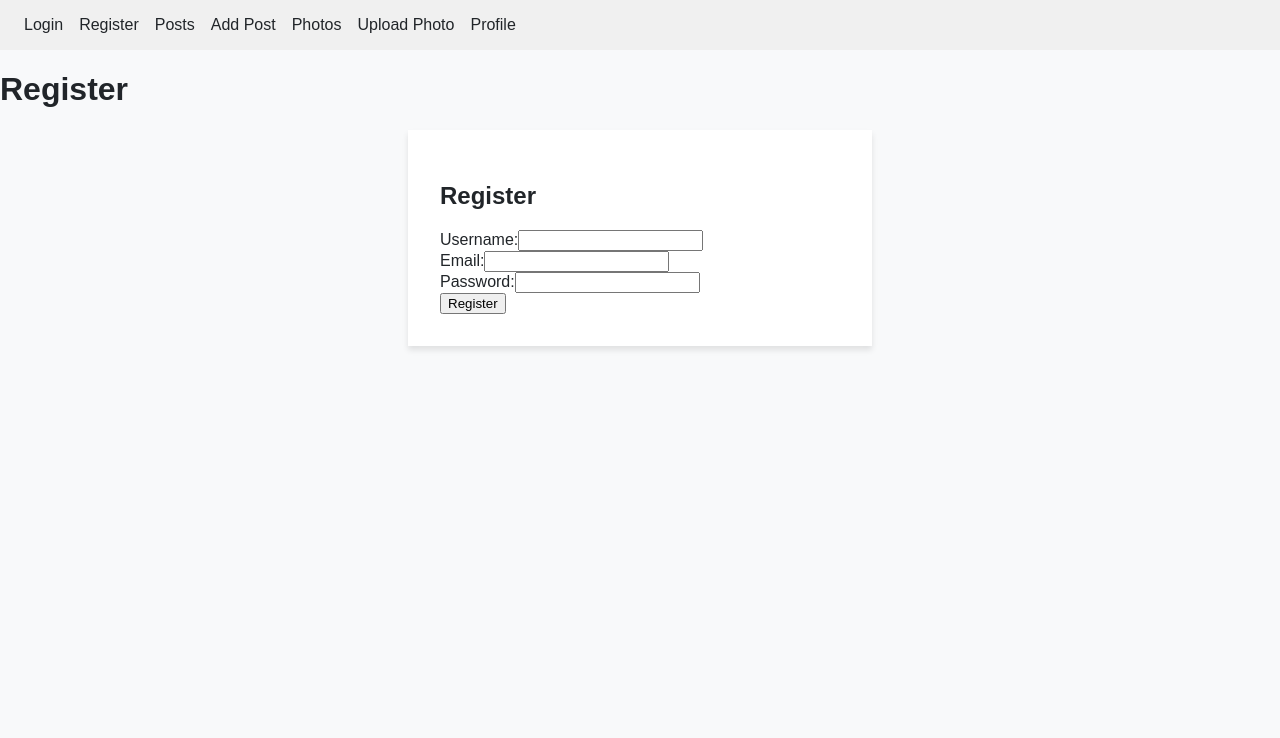
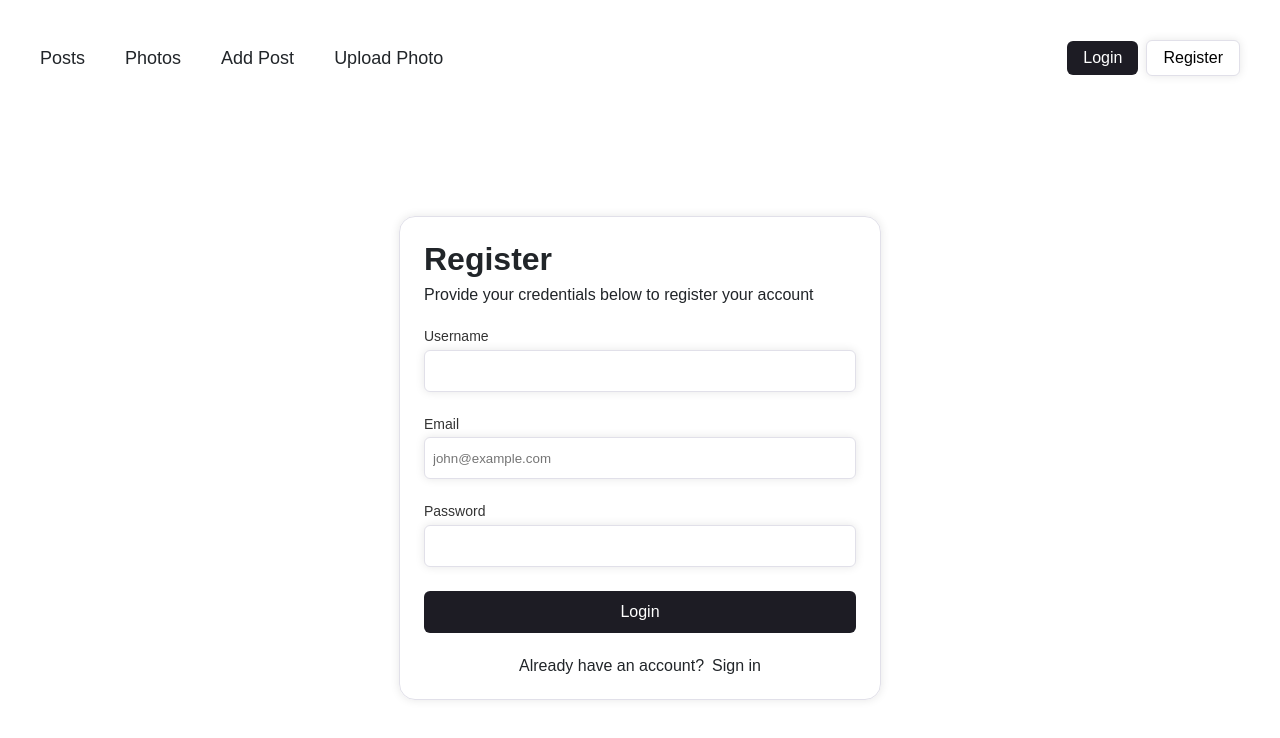
Before and after one commit to dstudnicki/FrameworkiProjekt, a React (Create React App) app in the folder frontend/: page /register in a window 1280 px wide. Shown: the top 738 px of the page. Built offline with nearby package versions, Linux system fonts and the light colour scheme.

Commit message:
feat(frontend): ui login, register create dynamic navbar

```diff
--- a/frontend/src/App.tsx
+++ b/frontend/src/App.tsx
@@ -8,35 +8,14 @@ import PhotosPage from "./routes/PhotosPage";
 import PhotoUploadPage from "./routes/PhotoUploadPage";
 import UserProfilePage from "./routes/UserProfilePage";
 import AddPostPage from "./routes/AddPostPage";
+import Navbar from "./components/Navbar/Navbar";
 
 function App() {
     return (
         <>
             <GlobalStyles />
             <Router>
-                <nav style={{ padding: "16px", backgroundColor: "#f0f0f0" }}>
-                    <a href="/login" style={{ margin: "0 8px" }}>
-                        Login
-                    </a>
-                    <a href="/register" style={{ margin: "0 8px" }}>
-                        Register
-                    </a>
-                    <a href="/posts" style={{ margin: "0 8px" }}>
-                        Posts
-                    </a>
-                    <a href="/post/add" style={{ margin: "0 8px" }}>
-                        Add Post
-                    </a>
-                    <a href="/photos" style={{ margin: "0 8px" }}>
-                        Photos
-                    </a>
-                    <a href="/photos/upload" style={{ margin: "0 8px" }}>
-                        Upload Photo
-                    </a>
-                    <a href="/profile" style={{ margin: "0 8px" }}>
-                        Profile
-                    </a>
-                </nav>
+                <Navbar />
                 <Routes>
                     <Route path="/login" element={<LoginPage />} />
                     <Route path="/register" element={<RegisterPage />} />
--- a/frontend/src/components/Auth/Login.tsx
+++ b/frontend/src/components/Auth/Login.tsx
@@ -1,40 +1,109 @@
 import React, { useState } from "react";
 import styled from "styled-components";
 import { useAuth } from "../../hooks/useAuth";
+import { Link, useNavigate } from "react-router-dom";
 
 const LoginContainer = styled.div`
-  max-width: 400px;
-  margin: 0 auto;
-  padding: 2rem;
-  background-color: #fff;
-  box-shadow: 0px 4px 6px rgba(0, 0, 0, 0.1);
+  max-width: 27rem;
+  margin: 100px auto;
+  padding: 1.5rem;
+  border: 1px solid;
+  border-radius: 1rem;
+  border-color: #E1E0E9;
+  box-shadow: 0 0 10px 0 rgba(0, 0, 0, 0.1);
+`;
+
+const LoginSection = styled.div`
+  display: flex;
+  flex-direction: column;
+  gap: 0.5rem;
+  padding-bottom: 1.5rem;
+`;
+
+const Form = styled.form`
+  display: flex;
+  flex-direction: column;
+  gap: 1.5rem;
+`;
+
+const InputContainer = styled.div`
+  display: grid;
+  gap: 0.35rem;
+`;
+
+const Label = styled.label`
+  font-size: 0.875rem;
+  font-weight: 500;
+  color: #333;
+`;
+
+const Input = styled.input`
+  display: flex;
+  height: 2.5rem;
+  border: 1px solid #E1E0E9;
+  border-radius: 0.375rem;
+  box-shadow: 0 0 10px 0 rgba(0, 0, 0, 0.1);
+  padding: 0 0.5rem;
+`;
+
+const Button = styled.button`
+  display: inline-flex;
+  justify-content: center;
+  align-items: center;
+  padding: 0.75rem 1.25rem;
+  font-size: medium;
+  width: 100%;
+  background-color: #1D1C24;
+  color: #fff;
+  border: none;
+  border-radius: 0.375rem;
+  cursor: pointer;
+`;
+
+const RegisterContent = styled.div`
+  display: flex;
+  justify-content: center;
+  gap: 0.5rem;
 `;
 
 const Login = () => {
     const { login } = useAuth();
     const [email, setEmail] = useState("");
     const [password, setPassword] = useState("");
-    console.log(email, password);
+    const navigate = useNavigate();
 
-    const handleSubmit = (e: React.FormEvent) => {
+    const handleSubmit = async (e: React.FormEvent) => {
         e.preventDefault();
-        login(email, password);
+        try {
+            await login(email, password);
+            // After login, navigate to a different page to force component remount
+            navigate("/posts", { replace: true }); // Navigate to posts or any other page
+        } catch (error) {
+            console.error("Login failed:", error);
+        }
     };
 
     return (
         <LoginContainer>
-            <h2>Login</h2>
-            <form onSubmit={handleSubmit}>
-                <div>
-                    <label>Email:</label>
-                    <input type="email" value={email} onChange={(e) => setEmail(e.target.value)} />
-                </div>
-                <div>
-                    <label>Password:</label>
-                    <input type="password" value={password} onChange={(e) => setPassword(e.target.value)} />
-                </div>
-                <button type="submit">Login</button>
-            </form>
+            <LoginSection>
+                <h1>Login</h1>
+                <p>Enter your email below to login to your account</p>
+            </LoginSection>
+            <Form onSubmit={handleSubmit}>
+                <InputContainer>
+                    <Label>Email</Label>
+                    <Input type="email" value={email} onChange={(e) => setEmail(e.target.value)} placeholder="john@example.com" />
+                </InputContainer>
+                <InputContainer>
+                    <Label>Password</Label>
+                    <Input type="password" value={password} onChange={(e) => setPassword(e.target.value)} />
+                </InputContainer>
+                <Button type="submit">Login</Button>
+                <RegisterContent>
+                    Don't have an account?
+                    <Link to="/register">Sign up</Link>
+                </RegisterContent>
+            </Form>
         </LoginContainer>
     );
 };
--- a/frontend/src/components/Auth/Register.tsx
+++ b/frontend/src/components/Auth/Register.tsx
@@ -1,13 +1,70 @@
 import React, { useState } from "react";
 import styled from "styled-components";
 import { useAuth } from "../../hooks/useAuth";
+import { Link } from "react-router-dom";
 
 const RegisterContainer = styled.div`
-  max-width: 400px;
-  margin: 0 auto;
-  padding: 2rem;
-  background-color: #fff;
-  box-shadow: 0px 4px 6px rgba(0, 0, 0, 0.1);
+  max-width: 27rem;
+  margin: 100px auto;
+  padding: 1.5rem;
+  border: 1px solid;
+  border-radius: 1rem;
+  border-color: #E1E0E9;
+  box-shadow: 0 0 10px 0 rgba(0, 0, 0, 0.1);
+`;
+
+const RegisterSection = styled.div`
+    display: flex;
+    flex-direction: column;
+    gap: 0.5rem;
+    padding-bottom: 1.5rem;
+
+    `;
+
+const Form = styled.form`
+    display: flex;
+    flex-direction: column;
+    gap: 1.5rem;
+`;
+
+const InputContainer = styled.div`
+    display: grid;
+    gap: 0.35rem;
+`;
+
+const Label = styled.label`
+    font-size: 0.875rem;
+    font-weight: 500;
+    color: #333;
+`;
+
+const Input = styled.input`
+    display: flex;
+    height: 2.5rem;
+    border: 1px solid #E1E0E9;
+    border-radius: 0.375rem;
+    box-shadow: 0 0 10px 0 rgba(0, 0, 0, 0.1);
+    padding: 0 0.5rem;
+`;
+
+const Button = styled.button`
+    display: inline-flex;
+    justify-content: center;
+    align-items: center;
+    padding: 0.75rem 1.25rem;
+    font-size: medium;
+    width: 100%;
+    background-color: #1D1C24;
+    color: #fff;
+    border: none;
+    border-radius: 0.375rem;
+    cursor: pointer;
+`;
+
+const RegisterContent = styled.div`
+display: flex;
+justify-content: center;
+gap: 0.5rem;
 `;
 
 const Register = () => {
@@ -25,22 +82,29 @@ const Register = () => {
 
     return (
         <RegisterContainer>
-            <h2>Register</h2>
-            <form onSubmit={handleSubmit}>
-                <div>
-                    <label>Username:</label>
-                    <input type="text" value={username} onChange={(e) => setUsername(e.target.value)} />
-                </div>
-                <div>
-                    <label>Email:</label>
-                    <input type="email" value={email} onChange={(e) => setEmail(e.target.value)} />
-                </div>
-                <div>
-                    <label>Password:</label>
-                    <input type="password" value={password} onChange={(e) => setPassword(e.target.value)} />
-                </div>
-                <button type="submit">Register</button>
-            </form>
+            <RegisterSection>
+                <h1>Register</h1>
+                <p>Provide your credentials below to register your account</p>
+            </RegisterSection>
+            <Form onSubmit={handleSubmit}>
+                <InputContainer>
+                    <Label>Username</Label>
+                    <Input type="email" value={username} onChange={(e) => setUsername(e.target.value)} />
+                </InputContainer>
+                <InputContainer>
+                    <Label>Email</Label>
+                    <Input type="password" value={email} onChange={(e) => setEmail(e.target.value)} placeholder="john@example.com" />
+                </InputContainer>
+                <InputContainer>
+                    <Label>Password</Label>
+                    <Input type="password" value={password} onChange={(e) => setPassword(e.target.value)} />
+                </InputContainer>
+                <Button type="submit">Login</Button>
+                <RegisterContent>
+                    Already have an account?
+                    <Link to="/register">Sign in</Link>
+                </RegisterContent>
+            </Form>
         </RegisterContainer>
     );
 };
--- /dev/null
+++ b/frontend/src/components/Navbar/Navbar.tsx
@@ -0,0 +1,141 @@
+import { Link } from "react-router-dom";
+import styled from "styled-components";
+import { useEffect, useState } from "react";
+import { useAuth } from "../../hooks/useAuth";
+
+const Navbar = () => {
+    const { logout } = useAuth();
+    const [isAuthenticated, setIsAuthenticated] = useState<boolean>(false);
+
+    // Function to check authentication status
+    const handleAuthentication = () => {
+        const token = localStorage.getItem("token");
+        setIsAuthenticated(!!token); // Set true if token exists, false otherwise
+    };
+
+    const handleLogout = () => {
+        logout();
+        handleAuthentication(); // Check authentication after logout
+    };
+
+    // Run on component mount and whenever the token changes
+    useEffect(() => {
+        // Listen for storage changes (i.e., token being added/removed)
+        const onStorageChange = () => handleAuthentication();
+
+        // Check on initial load
+        handleAuthentication();
+
+        // Add event listener to handle token change from other tabs
+        window.addEventListener("storage", onStorageChange);
+
+        // Clean up the event listener on unmount
+        return () => {
+            window.removeEventListener("storage", onStorageChange);
+        };
+    }, []);
+
+    const Navbar = styled.nav`
+    font-size: 18px;
+    padding: 40px;
+  `;
+    const MainNav = styled.ul`
+    list-style-type: none;
+    display: flex;
+    justify-content: space-between;
+    align-items: center;
+    padding: 0;
+  `;
+
+    const LeftGroup = styled.ul`
+    list-style-type: none;
+    display: flex;
+    align-items: center;
+    gap: 2.5rem;
+  `;
+
+    const RightGroup = styled.ul`
+    list-style-type: none;
+    display: flex;
+    align-items: center;
+    gap: 0.5rem;
+  `;
+
+    const NavLi = styled.li`
+    text-align: center;
+  `;
+
+    const Button = styled.button`
+    display: inline-flex;
+    justify-content: center;
+    align-items: center;
+    padding: 0.5rem 1rem;
+    font-size: medium;
+    background-color: #1d1c24;
+    color: #fff;
+    border: none;
+    border-radius: 0.375rem;
+    cursor: pointer;
+  `;
+
+    const ButtonOutline = styled.button`
+    display: inline-flex;
+    justify-content: center;
+    align-items: center;
+    padding: 0.5rem 1rem;
+    font-size: medium;
+    background-color: #ffffff;
+    border: 1px solid #e1e0e9;
+    border-radius: 0.375rem;
+    cursor: pointer;
+    box-shadow: 0 0 10px 0 rgba(0, 0, 0, 0.1);
+  `;
+
+    return (
+        <Navbar>
+            <MainNav>
+                <LeftGroup>
+                    <NavLi>
+                        <Link to="/posts">Posts</Link>
+                    </NavLi>
+                    <NavLi>
+                        <Link to="/photos">Photos</Link>
+                    </NavLi>
+                    <NavLi>
+                        <Link to="/post/add">Add Post</Link>
+                    </NavLi>
+                    <NavLi>
+                        <Link to="/photo/upload">Upload Photo</Link>
+                    </NavLi>
+                </LeftGroup>
+                <RightGroup>
+                    {isAuthenticated ? (
+                        <>
+                            <NavLi>
+                                <Link to="/profile">Profile</Link>
+                            </NavLi>
+                            <NavLi>
+                                <Button onClick={handleLogout}>Log out</Button>
+                            </NavLi>
+                        </>
+                    ) : (
+                        <>
+                            <NavLi>
+                                <Link to="/login">
+                                    <Button>Login</Button>
+                                </Link>
+                            </NavLi>
+                            <NavLi>
+                                <Link to="/register">
+                                    <ButtonOutline>Register</ButtonOutline>
+                                </Link>
+                            </NavLi>
+                        </>
+                    )}
+                </RightGroup>
+            </MainNav>
+        </Navbar>
+    );
+};
+
+export default Navbar;
--- a/frontend/src/components/Posts/PostList.tsx
+++ b/frontend/src/components/Posts/PostList.tsx
@@ -18,7 +18,6 @@ interface Post {
 
 const PostList = () => {
     const [posts, setPosts] = useState<Post[]>([]);
-    console.log(posts);
 
     useEffect(() => {
         const fetchPosts = async () => {
--- a/frontend/src/routes/LoginPage.tsx
+++ b/frontend/src/routes/LoginPage.tsx
@@ -3,10 +3,9 @@ import Login from "../components/Auth/Login";
 
 const LoginPage = () => {
     return (
-        <div>
-            <h1>Login</h1>
+        <>
             <Login />
-        </div>
+        </>
     );
 };
 
--- a/frontend/src/routes/RegisterPage.tsx
+++ b/frontend/src/routes/RegisterPage.tsx
@@ -4,7 +4,6 @@ import Register from "../components/Auth/Register";
 const RegisterPage = () => {
     return (
         <div>
-            <h1>Register</h1>
             <Register />
         </div>
     );
--- a/frontend/src/styles/GlobalStyles.ts
+++ b/frontend/src/styles/GlobalStyles.ts
@@ -1,10 +1,14 @@
 import { createGlobalStyle } from "styled-components";
 
 const GlobalStyles = createGlobalStyle`
+*{
+  padding: 0;
+  margin: 0;
+}
   body {
     margin: 0;
     font-family: 'Arial', sans-serif;
-    background-color: #f8f9fa;
+    background-color: #FFFFFF;
     color: #212529;
   }
   a {
```
Also changed, not shown: frontend/src/hooks/useAuth.ts (+30 -3 lines).
